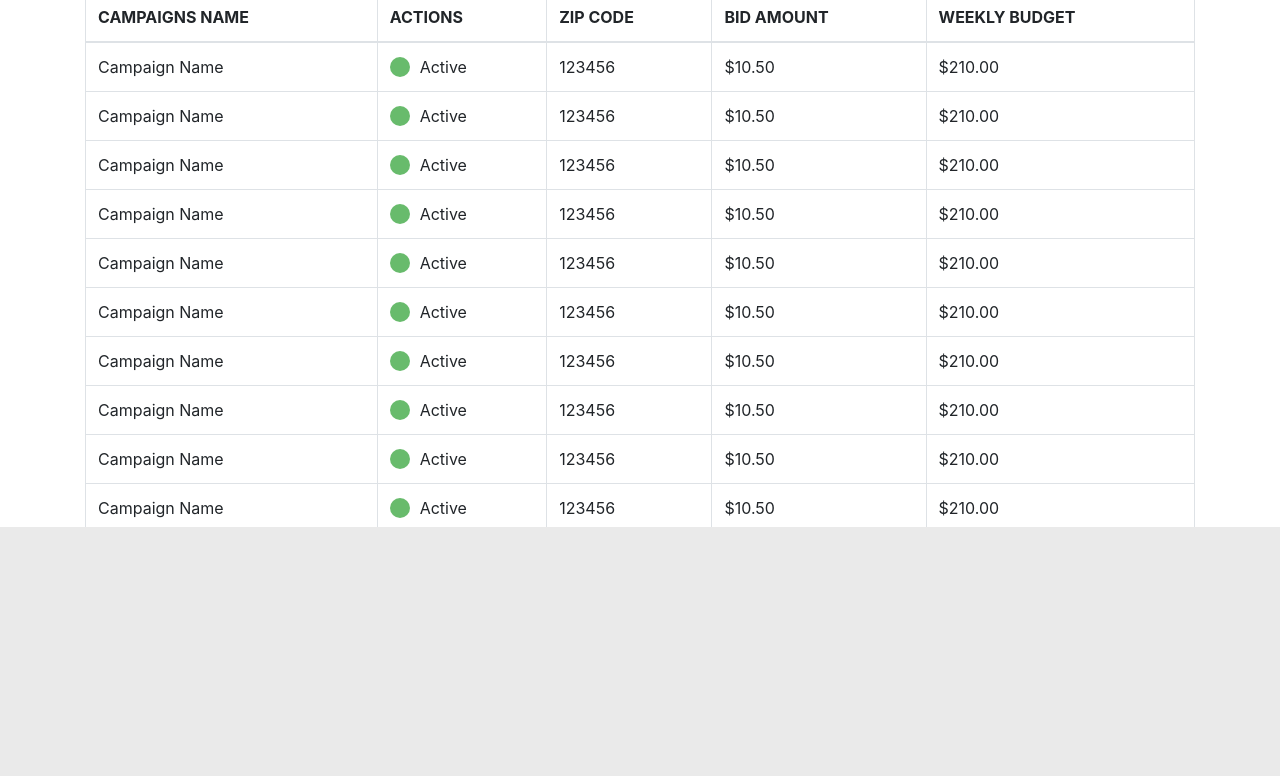
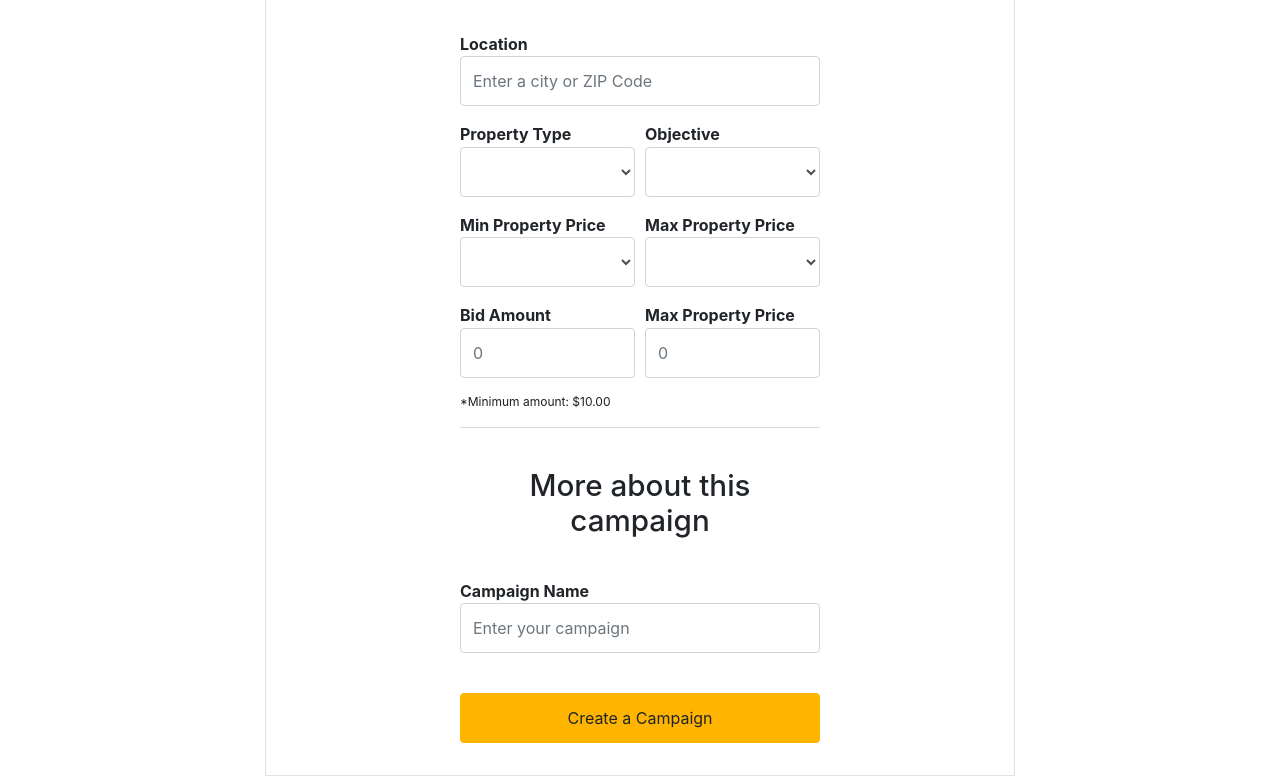
Before and after one commit to axanovrl/agent-corner, a React app: page /campaigns/add in a window 1280 px wide. Shown: the part 296-1072 px from the top of the page. Before the commit the page ends 863 px from the top, so only its background shows below. Built offline with nearby package versions, Linux system fonts and the light colour scheme.

Commit message:
add page campaigns/add

```diff
--- a/package.json
+++ b/package.json
@@ -4,6 +4,8 @@
   "private": true,
   "dependencies": {
     "bootstrap": "^4.3.1",
+    "bootstrap-select": "^1.13.10",
+    "rc-switch": "^1.9.0",
     "react": "^16.8.6",
     "react-bootstrap": "^1.0.0-beta.10",
     "react-dom": "^16.8.6",
--- a/public/index.html
+++ b/public/index.html
@@ -3,10 +3,13 @@
   <head>
     <meta charset="utf-8" />
     <link rel="stylesheet" href="https://maxcdn.bootstrapcdn.com/bootstrap/4.0.0/css/bootstrap.min.css">
+    <link rel="stylesheet" href="https://cdn.jsdelivr.net/npm/bootstrap-select@1.13.9/dist/css/bootstrap-select.min.css">
     <script src="https://ajax.googleapis.com/ajax/libs/jquery/3.3.1/jquery.min.js"></script>
     <script src="https://cdnjs.cloudflare.com/ajax/libs/popper.js/1.12.9/umd/popper.min.js"></script>
     <script src="https://maxcdn.bootstrapcdn.com/bootstrap/4.0.0/js/bootstrap.min.js"></script>
     <script src="https://use.fontawesome.com/releases/v5.0.8/js/all.js"></script>
+    <script src="https://cdn.jsdelivr.net/npm/bootstrap-select@1.13.9/dist/js/bootstrap-select.min.js"></script>
+    <script src="https://cdn.jsdelivr.net/npm/bootstrap-select@1.13.9/dist/js/i18n/defaults-*.min.js"></script>
     <title>React App</title>
   </head>
   <body>
--- a/src/assets/style/Style.css
+++ b/src/assets/style/Style.css
@@ -78,8 +78,8 @@ a:hover{
 }
 
 hr{
-    width: 395px;
-    margin-left: 0px;
+    border: 0;
+    border-top: 1px solid rgba(3,3,3,.1);
 }
 
 p{
@@ -189,13 +189,13 @@ label{
 
 .btn-primary{
     color: #212529;
-    background-color:#ffb400;
-    border-color: #ffb400;
+    background-color:#ffb400!important;;
+    border-color: #ffb400!important;;
 }
 .btn-primary:hover {
     color: #212529;
-    background-color: #d29606;
-    border-color: #d29606;
+    background-color: #d29606!important;
+    border-color: #d29606!important;;
 }
 
 .w-100{
@@ -518,3 +518,32 @@ li{
     background-color: #68bb6c;
     margin-right: 10px;
 }
+
+.p-2{
+    padding: 2rem!important;
+}
+
+.panel-form{
+    max-width: 750px;
+    width: 100%;
+}
+
+#campaigns-form{
+    max-width: 360px;
+    width: 100%;
+}
+
+.line{
+    border:0;
+    border-top: 1px solid rgb(217,217,217);
+}
+
+.text-muted{
+    color: #1f1f1f!important;
+    font-size: 0.75em;
+}
+
+.btn-spacing-295 {
+    padding-right: 29.5px;
+    padding-left: 29.5px;
+}
--- a/src/index.js
+++ b/src/index.js
@@ -10,6 +10,7 @@ import Contacts from './pages/Contacts/index';
 import Details from './pages/Details/index';
 import Settings from './pages/Settings/index';
 import Campaigns from './pages/Campaigns/index';
+import CreateCampaign from './pages/Campaigns/components/CreateCampaign';
 import Style from './assets/style/Style.css';
 
 
@@ -28,7 +29,8 @@ class App extends React.Component{
                     <Route path="/contacts:id" component={Details} exact={true}/>
                     <Route path="/details" component={Details}/>
                     <Route path="/settings" component={Settings}/>
-                    <Route path="/campaigns" component={Campaigns}/>
+                    <Route path="/campaigns" component={Campaigns} exact={true}/>
+                    <Route path="/campaigns/add" component={CreateCampaign} exact={true}/>
 
 
                 </BrowserRouter>
--- a/src/pages/Campaigns/components/Campaigns.js
+++ b/src/pages/Campaigns/components/Campaigns.js
@@ -3,8 +3,6 @@ import {Link} from 'react-router-dom';
 
 import NavBar from '../../../components/NavBar';
 import TableCampaigns from './TableCampaigns';
-
-
 
 const Campaigns = () =>{
 
@@ -15,13 +13,11 @@ const Campaigns = () =>{
                     <div className="mb-2-hf d-flex justify-content-between flex-wrap">
                         <h2>Campaigns</h2>
                     </div>
-                    <Link to="#" className="font-weight-bold add-btn btn btn-primary">+ Create</Link>
+                    <Link to="campaigns/add" className="font-weight-bold add-btn btn btn-primary">+ Create</Link>
                    <div className="mb-2-hf">
                     <TableCampaigns/>
                    </div>
                 </div>
-
-
             </React.Fragment>
 
     )
--- /dev/null
+++ b/src/pages/Campaigns/components/CreateCampaign.js
@@ -0,0 +1,32 @@
+import React from 'react';
+import {Link} from 'react-router-dom';
+
+import NavBar from '../../../components/NavBar';
+import FormCreateCampaign from './FormCreateCampaign';
+
+
+const CreateCampaign = () =>{
+    return (
+        <React.Fragment>
+            <NavBar/>
+            <div className="container">
+                <div className="mb-2-hf d-flex justify-content-between flex-wrap">
+                    <h2>Recurring Campaign</h2>
+                </div>
+                <hr></hr>
+                <div className="d-flex justify-content-center">
+                    <div className="position-relative bg-white panel-form border p-2">
+                        <button id="back" type="button" className="rounded-0 btn btn-dark"><Link to="/campaigns" className="text-white">Back</Link></button>
+                        <h2 className="h2 text-center mb-3">What’s your contact objective?</h2>
+                        <div className="d-flex justify-content-center">
+                            <FormCreateCampaign/>
+                        </div>
+                    </div>
+                </div>
+            </div>
+        </React.Fragment>
+
+    )
+}
+
+export default CreateCampaign;
--- /dev/null
+++ b/src/pages/Campaigns/components/FormCreateCampaign.js
@@ -0,0 +1,99 @@
+import React from 'react';
+import {Form, Col} from 'react-bootstrap';
+
+const FormCreateCampaign = () =>{
+    return (
+
+        <Form id="campaigns-form" className="form-default">
+          <Form.Group className="p-0">
+          <Form.Label>Location</Form.Label>
+          <Form.Control type="number" placeholder="Enter a city or ZIP Code" />
+        </Form.Group>
+        <Form.Row>
+            <Col>
+                <Form.Group>
+                    <Form.Label>Property Type</Form.Label>
+                    <Form.Control as ="select">
+                            <option>Any Types</option>
+                    </Form.Control>
+                </Form.Group>
+            </Col>
+            <Col>
+                <Form.Group>
+                    <Form.Label>Objective</Form.Label>
+                    <Form.Control as ="select">
+                            <option>Buyers</option>
+                            <option>Sellers</option>
+                    </Form.Control>
+                </Form.Group>
+            </Col>
+          </Form.Row>
+          <Form.Row>
+          <Col>
+                <Form.Group>
+                    <Form.Label>Min Property Price</Form.Label>
+                    <Form.Control as ="select">
+                            <option>$0</option>
+                            <option>$50,000</option>
+                            <option>$100,000</option>
+                            <option>$150,000</option>
+                            <option>$200,000</option>
+                            <option>$250,000</option>
+                            <option>$300,000</option>
+                            <option>$350,000</option>
+                            <option>$400,000</option>
+                            <option>$500,000</option>
+                    </Form.Control>
+                </Form.Group>
+            </Col>
+            <Col>
+                <Form.Group>
+                    <Form.Label>Max Property Price</Form.Label>
+                    <Form.Control as ="select">
+                            <option>$0</option>
+                            <option>$50,000</option>
+                            <option>$100,000</option>
+                            <option>$150,000</option>
+                            <option>$200,000</option>
+                            <option>$250,000</option>
+                            <option>$300,000</option>
+                            <option>$350,000</option>
+                            <option>$400,000</option>
+                            <option>$500,000</option>
+                    </Form.Control>
+                </Form.Group>
+            </Col>
+          </Form.Row>
+          <Form.Row>
+          <Col>
+                <Form.Group>
+                    <Form.Label>Bid Amount</Form.Label>
+                    <Form.Control type="number" placeholder="0"></Form.Control>
+                    <Form.Text className="text-muted">
+                    *Minimum amount: $10.00
+                    </Form.Text>
+                </Form.Group>
+            </Col>
+            <Col>
+                <Form.Group>
+                    <Form.Label>Max Property Price</Form.Label>
+                    <Form.Control type="number" placeholder="0"></Form.Control>
+                </Form.Group>
+            </Col>
+          </Form.Row>
+            <div className="line"></div>
+            <div className="mb-2-hf">
+                <h2>More about this campaign</h2>
+            </div>
+            <Form.Group>
+                <Form.Label>Campaign Name</Form.Label>
+                <Form.Control type="text" placeholder="Enter your campaign"></Form.Control>
+            </Form.Group>
+            <div className="d-flex justify-content-center mt-2-hf">
+             <button type="submit" className="btn-spacing-12 btn-spacing-295 btn btn-primary">Create a Campaign</button>
+            </div>
+        </Form>
+
+    )
+}
+export default FormCreateCampaign;
```
Also changed, not shown: 1 other file.
